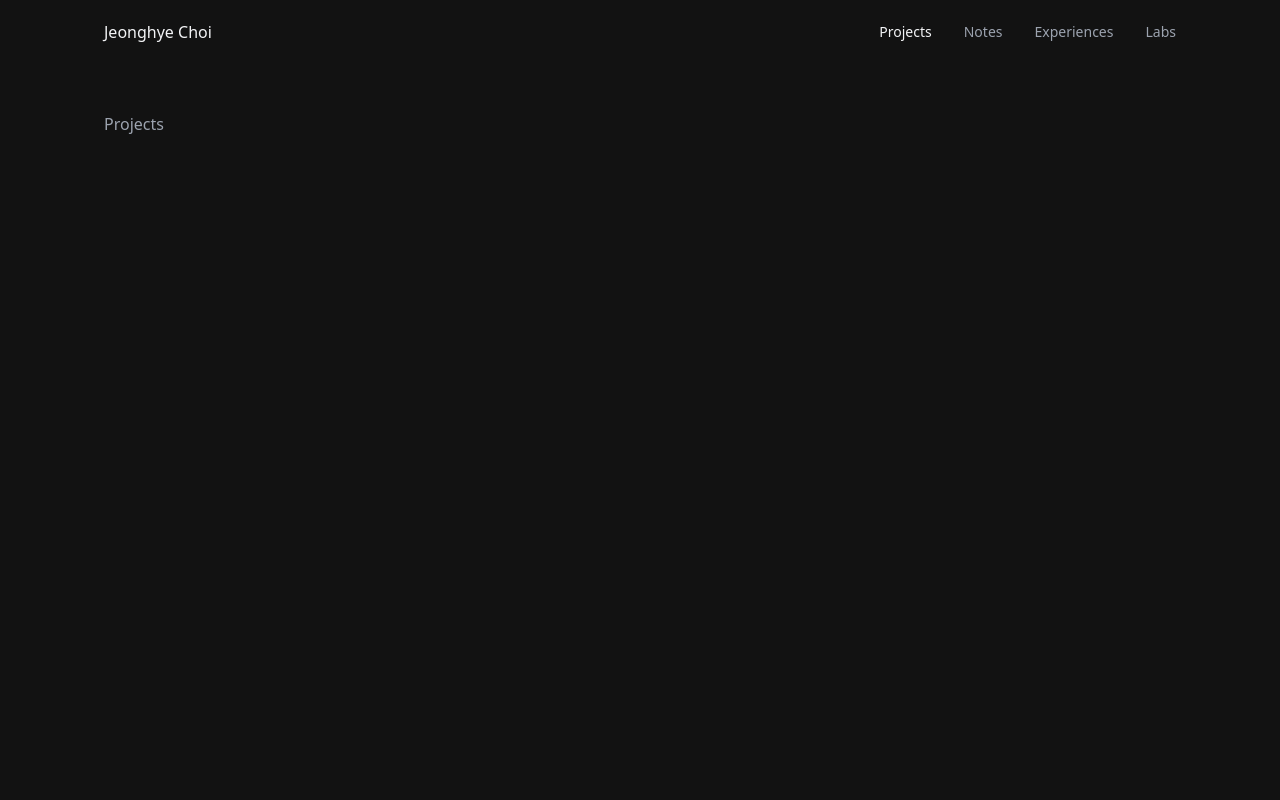
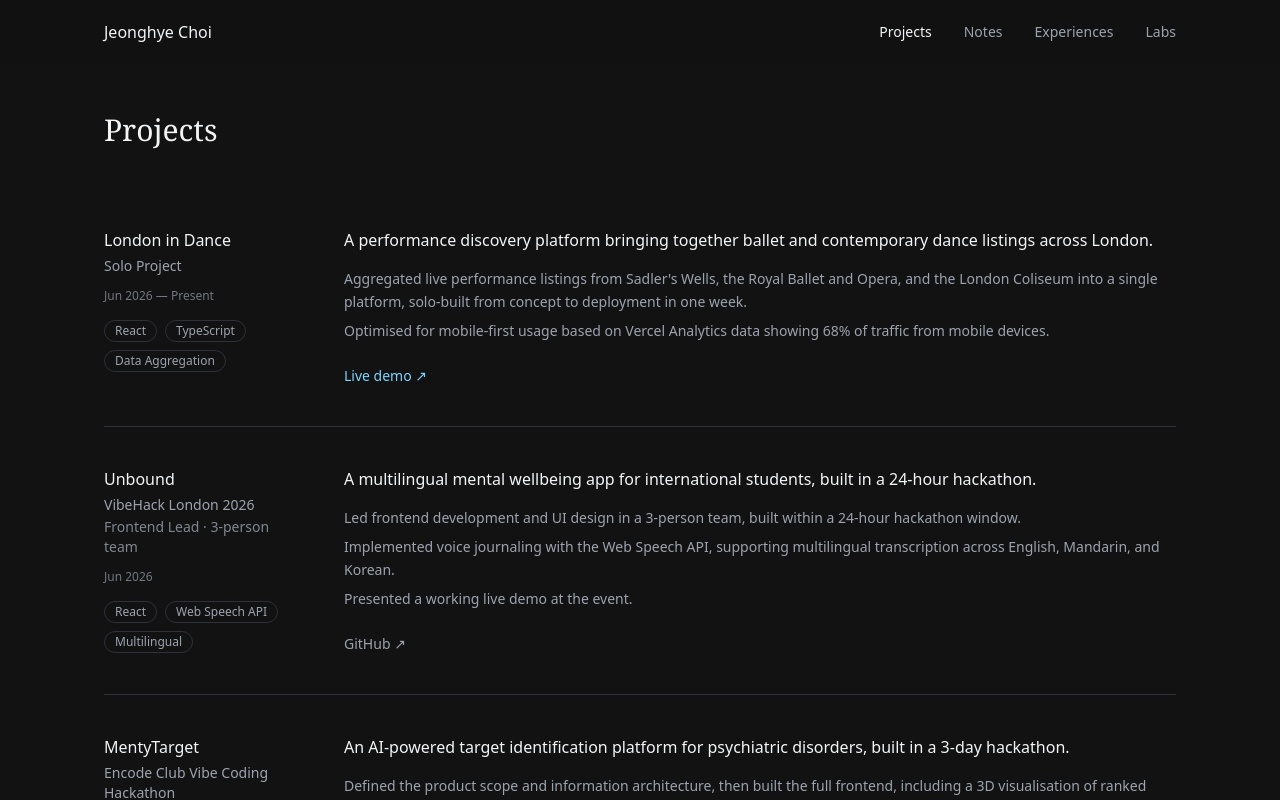
Before and after one commit to jeonghye-choi/portfolio, a React (Vite) app: page /projects in a window 1280 px wide. Shown: the top 800 px of the page. Built offline with nearby package versions, Linux system fonts and the light colour scheme.

Commit message:
feat: add projects page

```diff
--- a/src/components/ExperienceItem.tsx
+++ b/src/components/ExperienceItem.tsx
@@ -1,24 +1,5 @@
+import { formatDateRange } from "@/utils/formatDate";
 import type { Experience } from "@/data/experiences";
-
-function formatDate(date: string | null) {
-  if (!date) return "Present";
-  const [year, month] = date.split("-");
-  const monthNames = [
-    "Jan",
-    "Feb",
-    "Mar",
-    "Apr",
-    "May",
-    "Jun",
-    "Jul",
-    "Aug",
-    "Sep",
-    "Oct",
-    "Nov",
-    "Dec",
-  ];
-  return `${monthNames[parseInt(month, 10) - 1]} ${year}`;
-}
 
 export default function ExperienceItem({
   experience,
@@ -32,7 +13,7 @@ export default function ExperienceItem({
         <p className="text-text-h text-base font-medium">{experience.role}</p>
         <p className="text-text mt-1 text-sm">{experience.company}</p>
         <p className="text-text/70 mt-3 text-xs">
-          {formatDate(experience.startDate)} — {formatDate(experience.endDate)}
+          {formatDateRange(experience.startDate, experience.endDate)}
         </p>
         <p className="text-text/70 text-xs">{experience.location}</p>
       </div>
@@ -54,14 +35,14 @@ export default function ExperienceItem({
                   </li>
                 ))}
               </ul>
-              {project.tags.length > 0 && (
+              {project.techStack.length > 0 && (
                 <div className="mt-3 flex flex-wrap gap-2">
-                  {project.tags.map((tag) => (
+                  {project.techStack.map((tech) => (
                     <span
-                      key={tag}
+                      key={tech}
                       className="border-border text-text rounded-full border px-2.5 py-0.5 text-xs"
                     >
-                      {tag}
+                      {tech}
                     </span>
                   ))}
                 </div>
--- /dev/null
+++ b/src/components/ProjectItem.tsx
@@ -0,0 +1,73 @@
+import type { Project } from "@/data/projects";
+import { formatDateRange } from "@/utils/formatDate";
+
+export default function ProjectItem({ project }: { project: Project }) {
+  return (
+    <div className="border-border grid grid-cols-1 gap-8 border-b py-10 last:border-b-0 md:grid-cols-[200px_1fr] md:gap-10">
+      {/* 왼쪽: 사실 정보 */}
+      <div>
+        <p className="text-text-h text-base font-medium">{project.title}</p>
+        <p className="text-text mt-1 text-sm">{project.event}</p>
+        {project.role && (
+          <p className="text-text/80 mt-0.5 text-sm">{project.role}</p>
+        )}
+        <p className="text-text/70 mt-3 text-xs">
+          {formatDateRange(project.startDate, project.endDate)}
+        </p>
+
+        {project.techStack.length > 0 && (
+          <div className="mt-4 flex flex-wrap gap-2">
+            {project.techStack.map((tech) => (
+              <span
+                key={tech}
+                className="border-border text-text rounded-full border px-2.5 py-0.5 text-xs"
+              >
+                {tech}
+              </span>
+            ))}
+          </div>
+        )}
+      </div>
+
+      {/* 오른쪽: 서사 */}
+      <div>
+        <p className="text-text-h text-base">{project.description}</p>
+
+        <ul className="mt-4 flex flex-col gap-1.5">
+          {project.bullets.map((bullet, i) => (
+            <li key={i} className="text-text text-sm leading-relaxed">
+              {bullet}
+            </li>
+          ))}
+        </ul>
+
+        {(project.liveUrl || project.githubUrl) && (
+          <div className="mt-6 flex gap-4">
+            {project.liveUrl && (
+              <a
+                href={project.liveUrl}
+                target="_blank"
+                rel="noopener noreferrer"
+                className="text-accent-secondary text-sm font-medium hover:underline"
+              >
+                Live demo ↗
+              </a>
+            )}
+            {project.githubUrl && (
+              <a
+                href={project.githubUrl}
+                target="_blank"
+                rel="noopener noreferrer"
+                className="text-text hover:text-text-h text-sm font-medium hover:underline"
+              >
+                GitHub ↗
+              </a>
+            )}
+          </div>
+        )}
+
+        {/* 썸네일 자리 - 나중에 이 아래 추가 */}
+      </div>
+    </div>
+  );
+}
--- a/src/data/experiences.ts
+++ b/src/data/experiences.ts
@@ -1,7 +1,7 @@
 export interface ExperienceProject {
   title: string;
   bullets: string[];
-  tags: string[];
+  techStack: string[];
 }
 
 export interface Experience {
@@ -35,7 +35,7 @@ export const experiences: Experience[] = [
           "Integrated MediaPipe for real-time face and pose recognition to enable gesture-based remote robot control, delivering low-latency AI-driven interaction in the browser.",
           "Built real-time 2D/3D point cloud visualisations of LiDAR sensor data using WebGL, rendering dense spatial data directly in the browser.",
         ],
-        tags: ["WebSocket", "MediaPipe", "WebGL", "TypeScript"],
+        techStack: ["WebSocket", "MediaPipe", "WebGL", "TypeScript"],
       },
       {
         title: "IEEE QRC Registration Platform",
@@ -44,14 +44,14 @@ export const experiences: Experience[] = [
           "Supported real-time registration, scheduling, and participation for teams across multiple countries, handling concurrent access and time-sensitive coordination.",
           "Implemented UTC-based scheduling with local time conversion at the UI layer for users across Korea, Japan, China, and the United States.",
         ],
-        tags: ["TypeScript", "Express"],
+        techStack: ["TypeScript", "Express"],
       },
       {
         title: "Backend Migration",
         bullets: [
           "Led backend migration from Express to Java Spring Boot for the robot management control system, improving reliability and maintainability across 10+ hardware models.",
         ],
-        tags: ["Spring Boot", "Express"],
+        techStack: ["Spring Boot", "Express"],
       },
     ],
   },
@@ -72,14 +72,14 @@ export const experiences: Experience[] = [
           "Migrated component styling from SCSS to styled-components to resolve style-override conflicts caused by class name collisions across component versions, improving style isolation and consistency for design-to-code handoff.",
           "Built Storybook-based verification workflows for the component library, enabling designers and developers to visually confirm implementation accuracy before release.",
         ],
-        tags: ["React", "TypeScript", "styled-components", "Storybook"],
+        techStack: ["React", "TypeScript", "styled-components", "Storybook"],
       },
       {
         title: "Team Documentation",
         bullets: [
           "Authored procedural documentation for recurring frontend workflows, reducing repetitive onboarding explanations as the team scaled.",
         ],
-        tags: [],
+        techStack: [],
       },
     ],
   },
@@ -98,7 +98,7 @@ export const experiences: Experience[] = [
         bullets: [
           "Created wireframes and high-fidelity prototypes for advertising and streaming platforms using Figma and Adobe XD.",
         ],
-        tags: ["Figma", "Adobe XD"],
+        techStack: ["Figma", "Adobe XD"],
       },
     ],
   },
--- /dev/null
+++ b/src/data/projects.ts
@@ -0,0 +1,65 @@
+export interface Project {
+  id: string;
+  title: string;
+  event: string;
+  role?: string;
+  startDate: string;
+  endDate: string | null;
+  techStack: string[];
+  liveUrl?: string;
+  githubUrl?: string;
+  description: string;
+  bullets: string[];
+}
+
+export const projects: Project[] = [
+  {
+    id: "london-in-dance",
+    title: "London in Dance",
+    event: "Solo Project",
+    startDate: "2026-06",
+    endDate: null,
+    techStack: ["React", "TypeScript", "Data Aggregation"],
+    liveUrl: "https://londonindance.jenchoi.dev",
+    description:
+      "A performance discovery platform bringing together ballet and contemporary dance listings across London.",
+    bullets: [
+      "Aggregated live performance listings from Sadler's Wells, the Royal Ballet and Opera, and the London Coliseum into a single platform, solo-built from concept to deployment in one week.",
+      "Optimised for mobile-first usage based on Vercel Analytics data showing 68% of traffic from mobile devices.",
+    ],
+  },
+  {
+    id: "unbound",
+    title: "Unbound",
+    event: "VibeHack London 2026",
+    role: "Frontend Lead · 3-person team",
+    startDate: "2026-06",
+    endDate: "2026-06",
+    techStack: ["React", "Web Speech API", "Multilingual"],
+    githubUrl: "https://github.com/VibeHack-Unbound/vibehack2026-unbound",
+    description:
+      "A multilingual mental wellbeing app for international students, built in a 24-hour hackathon.",
+    bullets: [
+      "Led frontend development and UI design in a 3-person team, built within a 24-hour hackathon window.",
+      "Implemented voice journaling with the Web Speech API, supporting multilingual transcription across English, Mandarin, and Korean.",
+      "Presented a working live demo at the event.",
+    ],
+  },
+  {
+    id: "mentytarget",
+    title: "MentyTarget",
+    event: "Encode Club Vibe Coding Hackathon",
+    role: "Frontend + Backend",
+    startDate: "2026-06",
+    endDate: "2026-06",
+    techStack: ["Next.js", "TypeScript", "FastAPI", "3D Visualization"],
+    liveUrl: "https://mentytarget-two.vercel.app",
+    description:
+      "An AI-powered target identification platform for psychiatric disorders, built in a 3-day hackathon.",
+    bullets: [
+      "Defined the product scope and information architecture, then built the full frontend, including a 3D visualisation of ranked genetic targets.",
+      "Took on backend development alongside frontend work, extending an AI-generated FastAPI service and resolving deployment across Vercel and Railway.",
+      "Built and deployed a working end-to-end product within a 3-day hackathon.",
+    ],
+  },
+];
--- a/src/pages/Projects.tsx
+++ b/src/pages/Projects.tsx
@@ -1,10 +1,19 @@
 import Container from "@/components/Container";
+import ProjectItem from "@/components/ProjectItem";
+import { projects } from "@/data/projects";
 
 export default function Projects() {
   return (
     <Container>
       <section className="py-12">
-        <h1>Projects</h1>
+        <h1 className="text-text-h font-serif text-3xl font-medium">
+          Projects
+        </h1>
+        <div className="mt-10 pb-16">
+          {projects.map((project) => (
+            <ProjectItem key={project.id} project={project} />
+          ))}
+        </div>
       </section>
     </Container>
   );
--- /dev/null
+++ b/src/utils/formatDate.ts
@@ -0,0 +1,26 @@
+const MONTH_NAMES = [
+  "Jan",
+  "Feb",
+  "Mar",
+  "Apr",
+  "May",
+  "Jun",
+  "Jul",
+  "Aug",
+  "Sep",
+  "Oct",
+  "Nov",
+  "Dec",
+];
+
+export function formatDate(date: string | null) {
+  if (!date) return "Present";
+  const [year, month] = date.split("-");
+  return `${MONTH_NAMES[parseInt(month, 10) - 1]} ${year}`;
+}
+
+export function formatDateRange(start: string, end: string | null) {
+  if (!end) return `${formatDate(start)} — Present`;
+  if (start === end) return formatDate(start);
+  return `${formatDate(start)} — ${formatDate(end)}`;
+}
```
